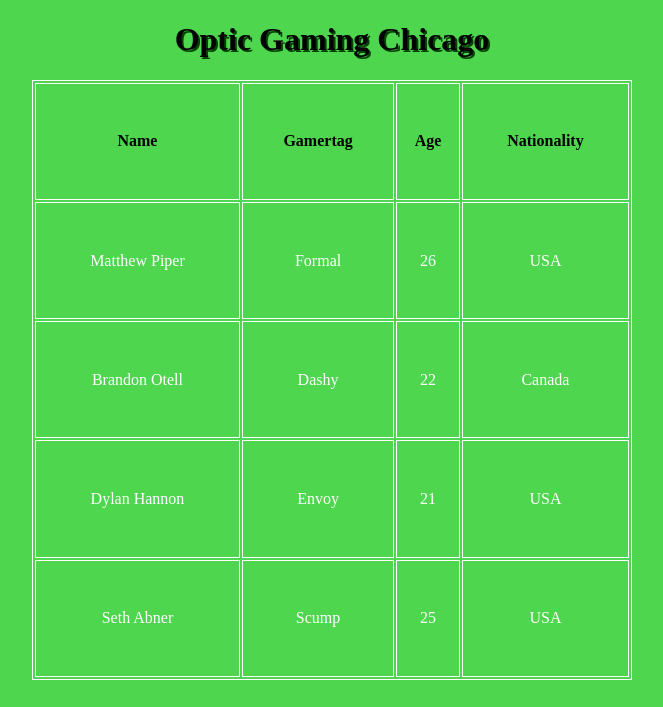
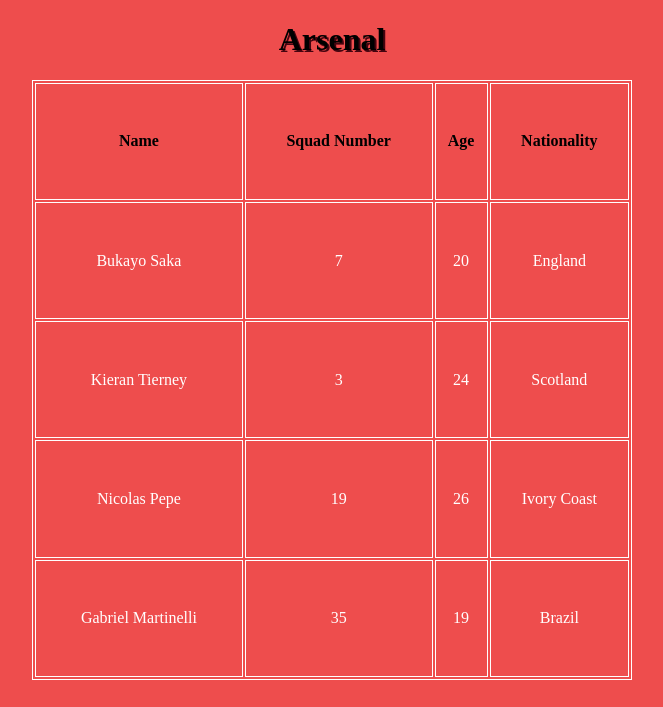
Before and after one commit to zakgogi/sports-website, a plain HTML site: page index.html in a window 1280 px wide. Shown: the top 707 px of the page, without its empty margins (308-971 px from the left). Drawn offline with Linux system fonts and the light colour scheme; grey boxes are pictures that could not be loaded.

Commit message:
changed to Arsenal

```diff
--- a/index.html
+++ b/index.html
@@ -9,62 +9,51 @@
 </head>
 <body>
     <header>
-        <h1>Optic Gaming Chicago</h1>
+        <h1>Arsenal</h1>
     </header>
     <section>
         <table class = "center" height="600" width="600">
             <tr>
                 <th>Name</th>
-                <th>Gamertag</th>
+                <th>Squad Number</th>
                 <th>Age</th>
                 <th>Nationality</th>
 
             </tr>
             <tr>
-                <td>Matthew Piper</td>
-                <td>Formal</td>
-                <td>26</td>
-                <td>USA</td>
+                <td>Bukayo Saka</td>
+                <td>7</td>
+                <td>20</td>
+                <td>England</td>
             </tr>
 
             <tr>
-                <td>Brandon Otell</td>
-                <td>Dashy</td>
-                <td>22</td>
-                <td>Canada</td>
+                <td>Kieran Tierney</td>
+                <td>3</td>
+                <td>24</td>
+                <td>Scotland</td>
             </tr>
             <tr>
-                <td>Dylan Hannon</td>
-                <td>Envoy</td>
-                <td>21</td>
-                <td>USA</td>
+                <td>Nicolas Pepe</td>
+                <td>19</td>
+                <td>26</td>
+                <td>Ivory Coast</td>
             </tr>
             <tr>
-                <td>Seth Abner</td>
-                <td>Scump</td>
-                <td>25</td>
-                <td>USA</td>
+                <td>Gabriel Martinelli</td>
+                <td>35</td>
+                <td>19</td>
+                <td>Brazil</td>
             </tr>
 
         </table>
     </section>
     <section id = "belowGrid">
-        <img src = "https://images.blz-contentstack.com/v3/assets/blta7b34f1f894a2422/blt3f2860a307855e0d/600f026a13fecf6168631a88/1920-CHI-roster-2.jpg" height = "250" width = "350">
+        <img src = "https://s.hs-data.com/bilder/teamfotos/640x360/555.jpg" height = "250" width = "350">
     </section>
-    <!-- <footer id="imageGal">
-        <div class="gallery">
-            <img src=https://static.wikia.nocookie.net/cod_esports_gamepedia_en/images/5/55/Scump_CDL_2021.png/revision/latest?cb=20210211160737" width="600" height="400">
-        </div>
-        <div class="gallery">
-            <img src=https://static.wikia.nocookie.net/cod_esports_gamepedia_en/images/5/55/Scump_CDL_2021.png/revision/latest?cb=20210211160737" width="600" height="400">
-        </div>
-        <div class="gallery">
-            <img src=https://static.wikia.nocookie.net/cod_esports_gamepedia_en/images/5/55/Scump_CDL_2021.png/revision/latest?cb=20210211160737" width="600" height="400">
-        </div>
-        <div class="gallery">
-            <img src=https://static.wikia.nocookie.net/cod_esports_gamepedia_en/images/5/55/Scump_CDL_2021.png/revision/latest?cb=20210211160737" width="600" height="400">
-        </div>
-    </footer> -->
+    <footer>
+
+    </footer>
 
 
 </body>
--- a/style.css
+++ b/style.css
@@ -1,10 +1,10 @@
 body {
-  background-color: rgb(78, 214, 78);
+  background-color: rgb(238, 77, 77);
 }
 
 h1 {
   text-align: center;
-  text-shadow: 2px 2px rgb(4, 68, 4);
+  text-shadow: 2px 2px rgb(68, 4, 15);
 }
 
 table,
@@ -28,18 +28,6 @@
   width: 150px;
 }
 
-div.gallery {
-  margin: 5px;
-  float: left;
-  width: 180px;
-}
-
-#imageGal {
-  display: flex;
-  justify-content: center;
-  padding-top: 20px;
-}
-
 #belowGrid {
   display: flex;
   justify-content: center;
```
